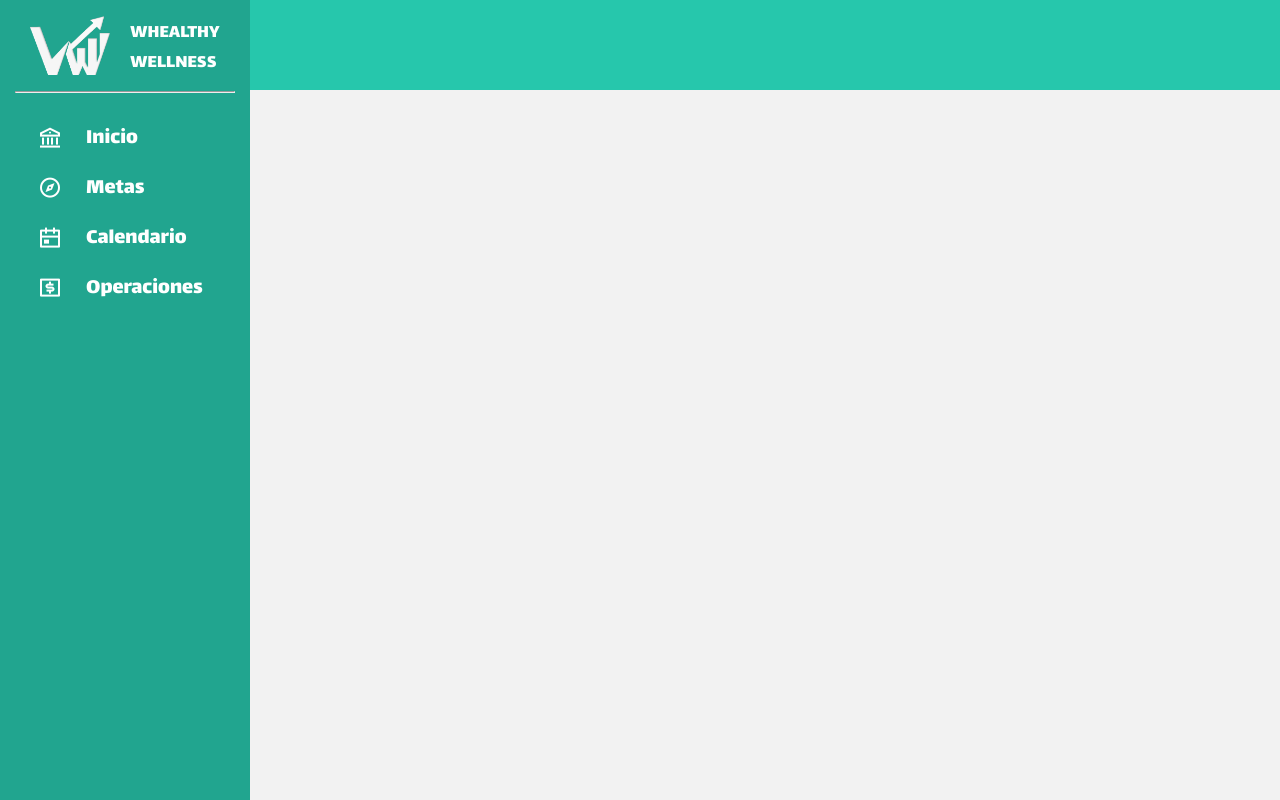
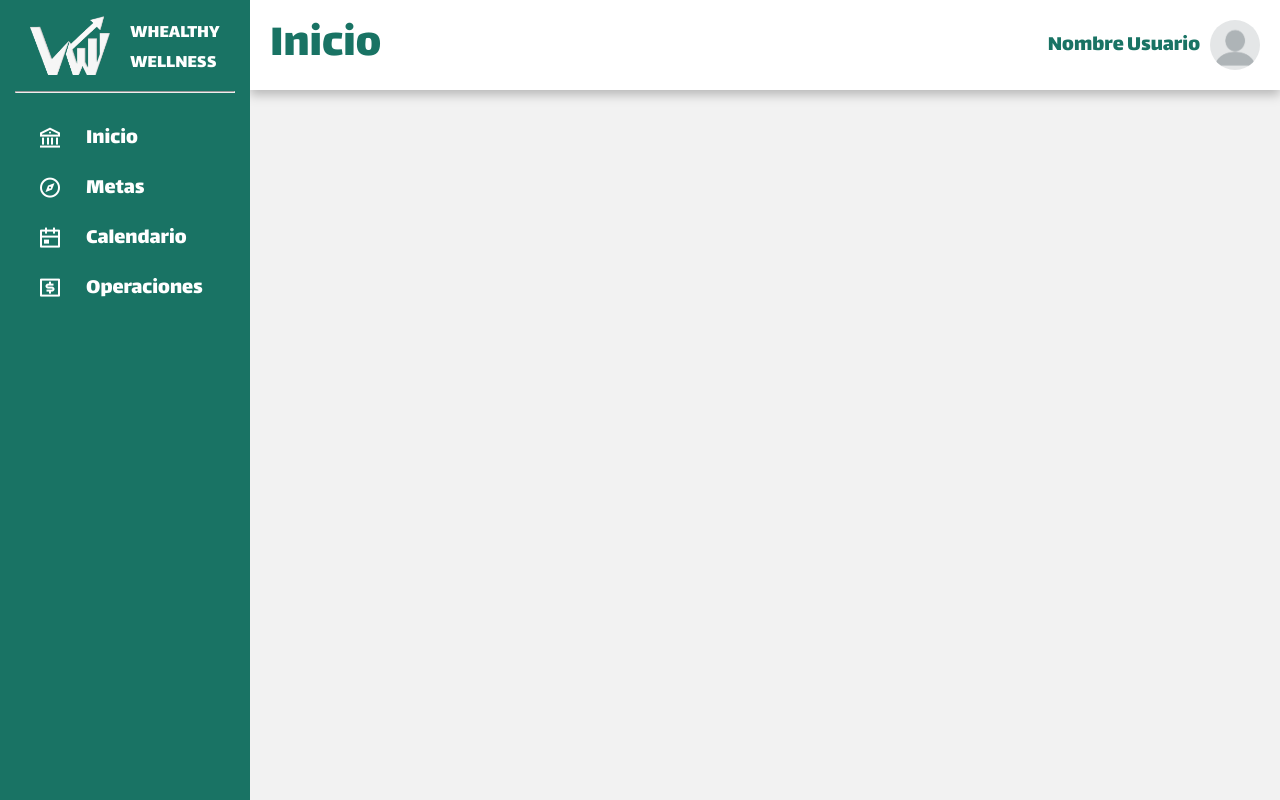
Before and after one commit to Breyiner/avance-interfaz-proyecto, a plain HTML site: page inicio.html in a window 1280 px wide. Drawn offline with nearby package versions, Linux system fonts and the light colour scheme.

Commit message:
diseño header y cambio de color

```diff
--- a/inicio.html
+++ b/inicio.html
@@ -9,13 +9,27 @@
   <link href="https://cdn.jsdelivr.net/npm/remixicon@4.5.0/fonts/remixicon.css" rel="stylesheet"/>
 </head>
 <body class="inicio">
-  <header class="header"></header>
+  <header class="header">
+    <div class="container-tittle">
+      <span class="container-tittle__tittle">Inicio</span>
+    </div>
+    <div class="profile-container">
+      <span class="profile-container__nombre">Nombre Usuario</span>
+      <div class="profile-container__img-profile">
+        <img src="img/perfil.png" alt="logo" class="imagen">
+      </div>
+    </div>
+  </header>
+
+
   <aside class="sidebar">
     <div class="logo-container logo-container--inicio">
       <img src="./img/logo-proyecto-blanco.png" alt="imagen logo" class="logo-container__logo logo-container__logo--inicio">
       <p class="logo-container__tittle logo-container__tittle--inicio">whealthy wellness</p>
     </div>
+
     <hr class="sidebar__separator">
+
     <div class="sidebar-items">
       <a href="#" class="sidebar-items__item">
         <i class="ri-bank-line sidebar-items__icon"></i><span class="sidebar-items__texto">Inicio</span>
@@ -31,6 +45,8 @@
       </a>
     </div>
   </aside>
+
+
   <main class="content"></main>
 </body>
 </html>
--- a/style.css
+++ b/style.css
@@ -8,7 +8,7 @@
 }
 
 body {
-  background-color: #26C7AC;
+  background-color: #197364;
   /* margin: 30px; */
 }
 
@@ -52,7 +52,7 @@ body {
 .form-inicio {
   display: flex;
   flex-direction: column;
-  box-shadow: 0 4px 10px rgba(0,0,0, 0.5);
+  box-shadow: 0 4px 10px rgba(0, 0, 0, 0.5);
   width: 30vw;
   background-color: #ffff;
   padding: 60px;
@@ -63,7 +63,7 @@ body {
 }
 
 .form-inicio__tittle {
-  color: #26C7AC;
+  color: #197364;
   text-align: center;
   text-transform: uppercase;
   font-size: 3.5rem;
@@ -74,7 +74,7 @@ body {
 }
 
 .form-inicio__campo {
-  background-color: #26C7AC;
+  background-color: #197364;
   width: 100%;
   border: none;
   outline: none;
@@ -95,7 +95,7 @@ body {
 .form-inicio__container-campo--generos {
   display: flex;
   justify-content: space-between;
-  color: #26C7AC;
+  color: #197364;
 }
 
 .form-inicio__radio-genero {
@@ -103,11 +103,11 @@ body {
   margin-left: 10px;
   appearance: none;
   background-color: #fff;
-  border: 2px solid #26C7AC;
+  border: 2px solid #197364;
   width: 20px;
   height: 20px;
   border-radius: 50px;
-  color: #26C7AC;
+  color: #197364;
   position: relative;
 }
 
@@ -118,7 +118,7 @@ body {
   height: 75%;
   left: 0;
   top: 0;
-  background-color: #26C7AC;
+  background-color: #197364;
   border: 2px solid #fff;
   border-radius: 50%;
 }
@@ -153,7 +153,7 @@ body {
 
 .form-inicio__button {
   border: none;
-  background-color: #26C7AC;
+  background-color: #197364;
   width: 300px;
   padding-top: 5px;
   margin-top: 10px;
@@ -181,7 +181,7 @@ body {
   gap: 10px;
   font-size: 1.3rem;
   justify-content: center;
-   color: #26C7AC;
+  color: #197364;
 }
 
 .form-inicio__redirect-link {
@@ -227,13 +227,19 @@ body {
 
 .sidebar {
   grid-area: sidebar;
-  background-color: #21a58f;
+  background-color: #197364;
 
 }
 
 .header {
   grid-area: header;
-  background-color: #26C7AC;
+  /* background-color: #197364; */
+  background-color: #fff;
+  box-shadow: 0 5px 10px #000000;
+  display: flex;
+  align-items: center;
+  justify-content: space-between;
+  padding: 0 20px 0 20px;
 }
 
 .content {
@@ -296,3 +302,53 @@ body {
   font-size: 1.5rem;
   margin: 0 24px;
 }
+
+
+
+
+
+.container-tittle {
+  height: 100%;
+  color: #197364;
+  display: flex;
+  align-items: center;
+}
+
+.container-tittle__tittle {
+  font-size: 3rem;
+}
+
+
+.profile-container {
+  display: flex;
+  align-items: center;
+  color: #197364;
+  float: right;
+  gap: 10px;
+}
+
+.profile-container__nombre {
+  font-size: 1.4rem;
+}
+
+.imagen {
+  position: absolute;
+  top: 0;
+  left: 0;
+  width: 100%;
+  height: 100%;
+  object-fit: contain;
+}
+
+.profile-container__img-profile {
+  position: relative;
+  border-radius: 50%;
+  overflow: hidden;
+  width: 50px;
+  min-width: 50px;
+  height: 50px;
+  color: #fff;
+  border-radius: 50%;
+  font-size: 1.5rem;
+  cursor: pointer;
+}
```
Also changed, not shown: img/perfil.png (added). Lines whose indentation alone changed are shown as unchanged.
